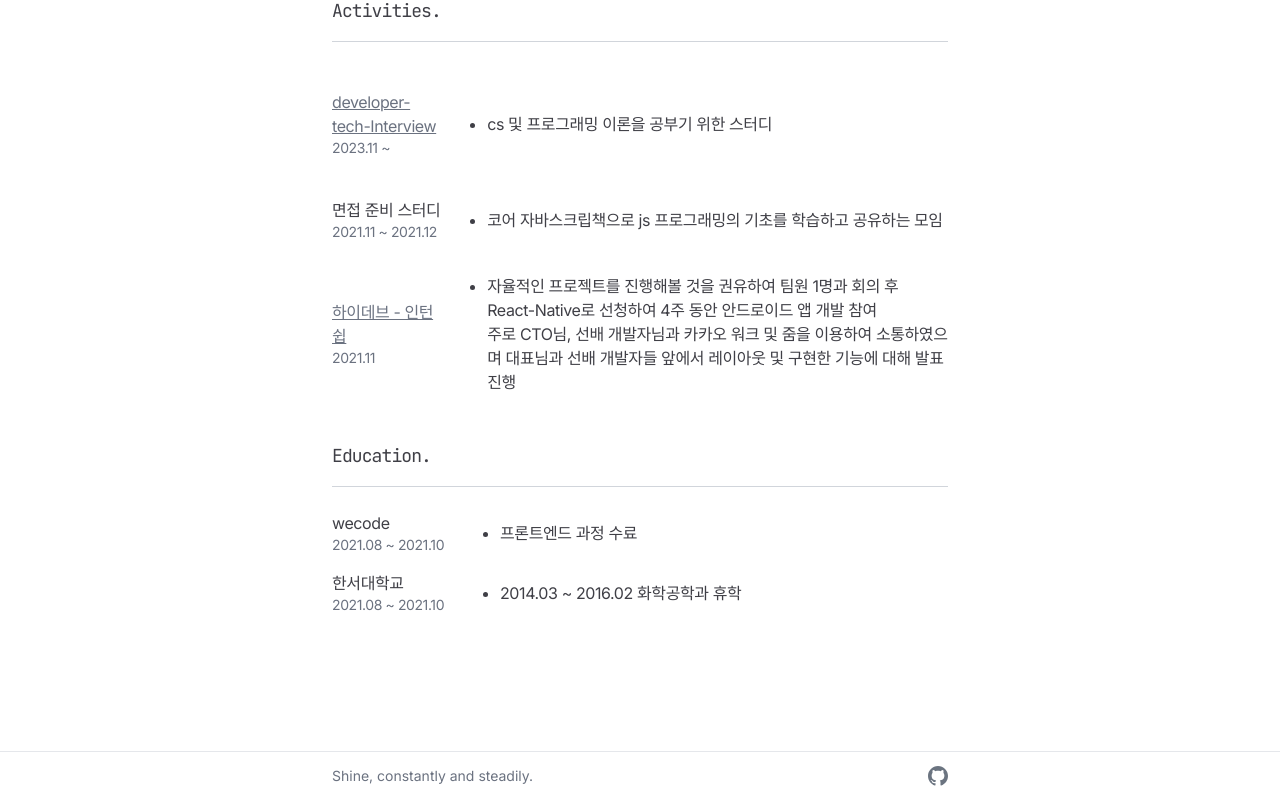
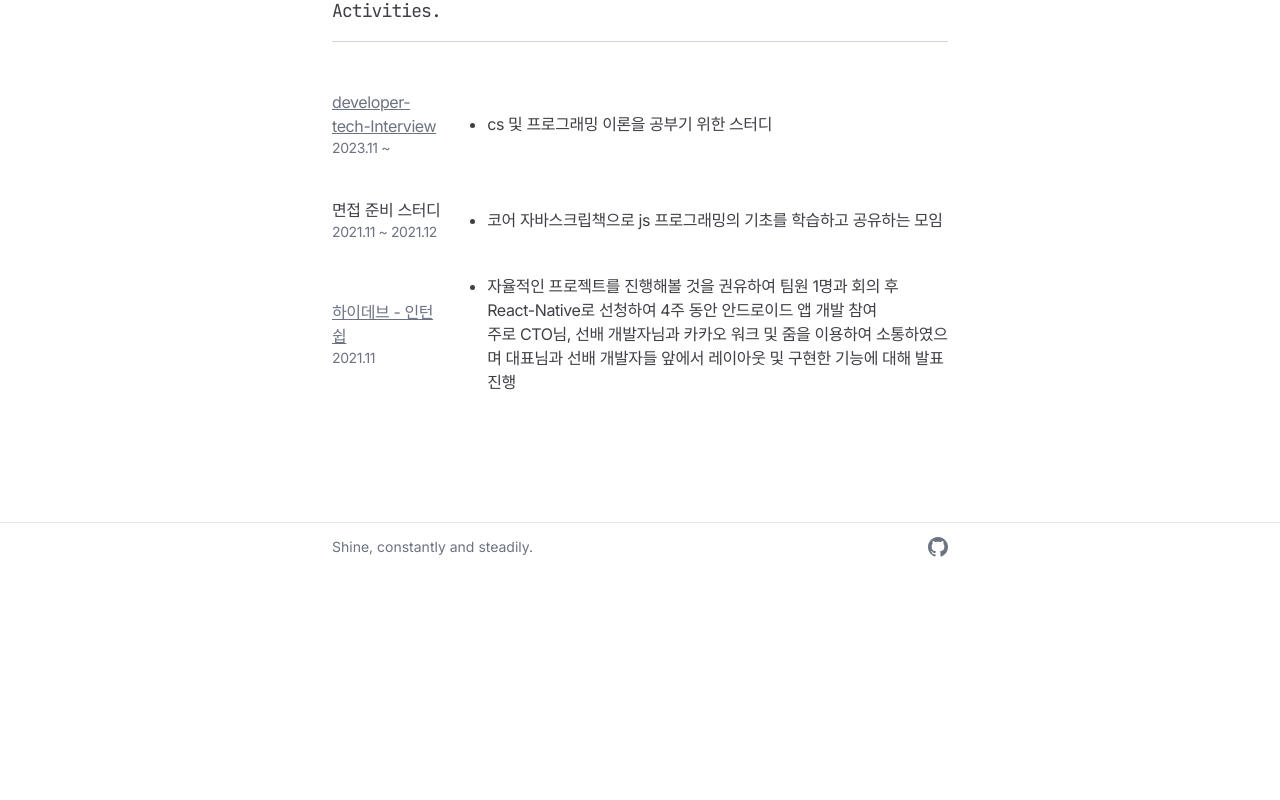
Before and after one commit to sunhoh/sunhoh.log, a Next.js app: page /resume in a window 1280 px wide. Shown: the part 3385-4185 px from the top of the page. After the commit the page ends 3956 px from the top, so only its background shows below. Built offline with nearby package versions, Linux system fonts and the light colour scheme; a web font is replaced by a local one.

Commit message:
build: resume

```diff
--- a/pages/resume/index.tsx
+++ b/pages/resume/index.tsx
@@ -50,7 +50,7 @@ const Resume = () => {
 
 
           <section>
-            {['Introduce.','Skills.','Work Experience.','Side Project.','Activities.','Education.'].map((title,idx)=>{
+            {['Introduce.','Skills.','Work Experience.','Side Project.','Activities.'].map((title,idx)=>{
               return (
                 <div key={idx} className="mt-12" >
                   <h2 className='text-lg mono'>{title}</h2>
@@ -62,7 +62,7 @@ const Resume = () => {
                     {title === 'Work Experience.' && <WorkExperience />}
                     {title === 'Side Project.' && <SideProject />}
                     {title === 'Activities.' && <Activities />}
-                    {title === 'Education.' && <Education />}
+                    {/* {title === 'Education.' && <Education />} */}
                   </div>
                 </div>
               )
```
